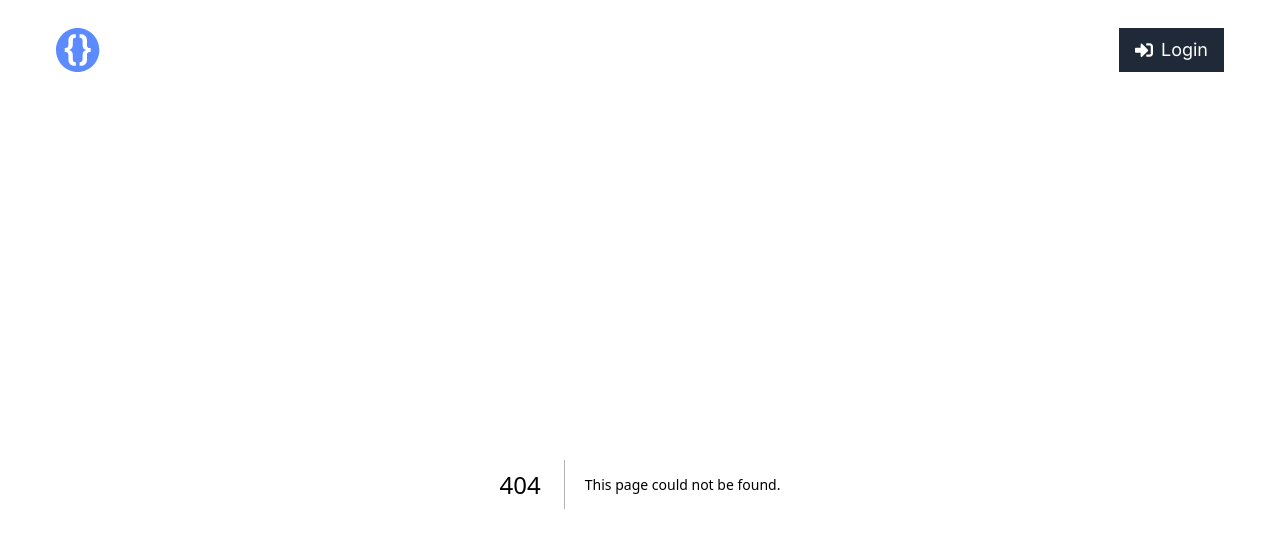
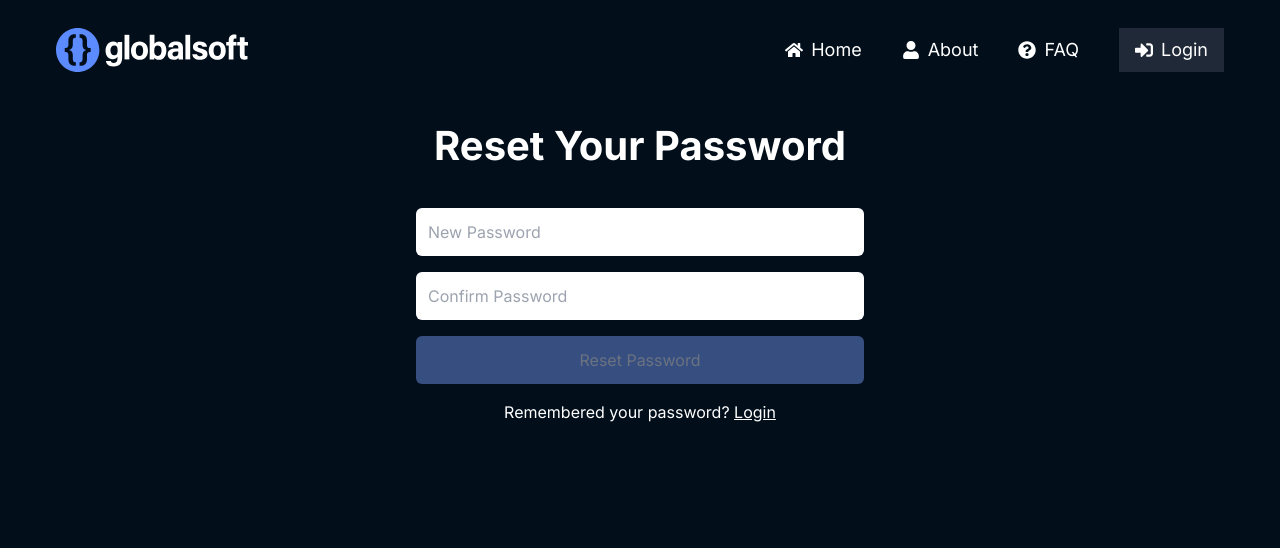
Before and after one commit to Franjo7/Code-Camp-App, a Next.js app in the folder frontend/: page /reset-password in a window 1280 px wide. Before the commit this address had no page. Shown: the top 548 px of the page. Built offline with nearby package versions, Linux system fonts and the light colour scheme.

Commit message:
Dodano sučelje za resetiranje nove lozinke

```diff
--- /dev/null
+++ b/frontend/src/app/(auth)/reset-password/page.js
@@ -0,0 +1,51 @@
+"use client"
+import React, { useEffect } from 'react';
+import { yupResolver } from '@hookform/resolvers/yup';
+import { useForm } from 'react-hook-form';
+import * as yup from 'yup';
+import Link from 'next/link';
+
+const schema = yup.object().shape({
+  newPassword: yup
+    .string()
+    .required('New Password is required')
+    .min(8, 'Password must be at least 8 characters'),
+  confirmPassword: yup
+    .string()
+    .required('Confirm Password is required')
+    .oneOf([yup.ref('newPassword'), null], 'Passwords must match'),
+});
+
+const ResetPasswordPage = () => {
+  const { register, handleSubmit, formState: { errors, dirtyFields, isValid }, trigger } = useForm({
+    resolver: yupResolver(schema),
+    mode: 'onChange',
+  });
+
+  useEffect(() => {
+    trigger();
+  }, [trigger]);
+
+  const formSubmit = (data) => {
+    console.log(data);
+  };
+
+  return (
+    <section className='container'>
+      <h1 className='main-title'>Reset Your Password</h1>
+      <form className='flex flex-col gap-2 max-w-md mx-auto mt-5' autoComplete='off' onSubmit={handleSubmit(formSubmit)}>
+        <input type='password' placeholder='New Password' className='input' {...register('newPassword')} />
+        <p className='error-message'>{dirtyFields.newPassword && errors.newPassword?.message}</p>
+        <input type='password' placeholder='Confirm Password' className='input' {...register('confirmPassword')} />
+        <p className='error-message'>{dirtyFields.confirmPassword && errors.confirmPassword?.message}</p>
+        <button type='submit' className={`button rounded-md p-3 ${!isValid ? 'disabled-button' : 'enabled-button'}`}
+        disabled={!isValid}>Reset Password</button>
+      </form>
+      <p className='text-center text-white mt-4'>
+        Remembered your password? <Link href='/login' className='underline'>Login</Link>
+      </p>
+    </section>
+  );
+};
+
+export default ResetPasswordPage;
```
